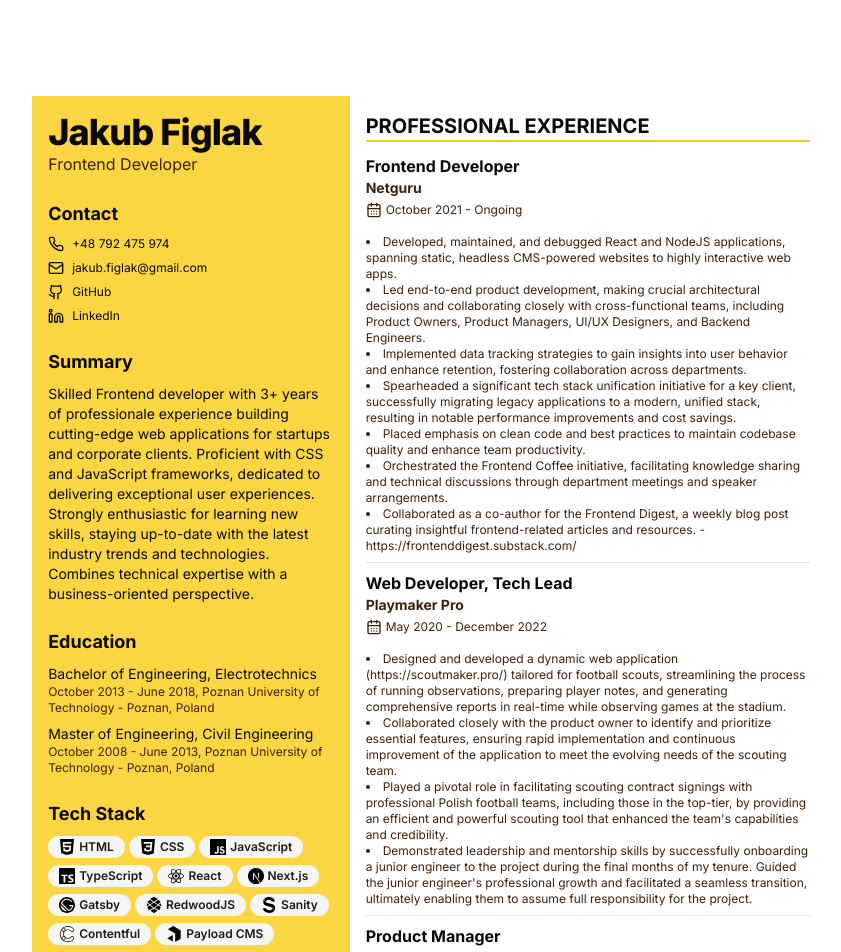
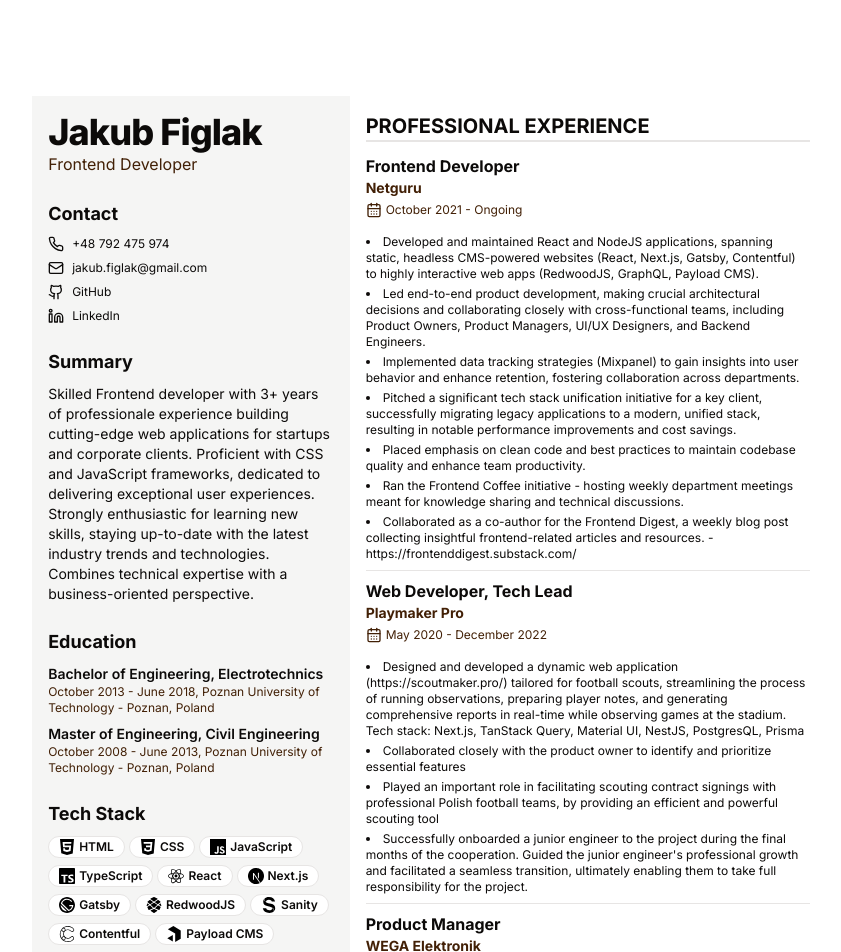
Before and after one commit to jakubfiglak/resume, a Next.js app: page / in a window 1280 px wide. Shown: the top 952 px of the page, without its empty margins (211-1052 px from the left). Built offline with nearby package versions, Linux system fonts and the light colour scheme.

Commit message:
feat: updates

```diff
--- a/app/components/netguru-content.tsx
+++ b/app/components/netguru-content.tsx
@@ -2,9 +2,9 @@ export const NetguruContent = () => {
   return (
     <ul>
       <li>
-        Developed, maintained, and debugged React and NodeJS applications,
-        spanning static, headless CMS-powered websites to highly interactive web
-        apps.
+        Developed and maintained React and NodeJS applications, spanning static,
+        headless CMS-powered websites (React, Next.js, Gatsby, Contentful) to
+        highly interactive web apps (RedwoodJS, GraphQL, Payload CMS).
       </li>
       <li>
         Led end-to-end product development, making crucial architectural
@@ -13,11 +13,12 @@ export const NetguruContent = () => {
         Engineers.
       </li>
       <li>
-        Implemented data tracking strategies to gain insights into user behavior
-        and enhance retention, fostering collaboration across departments.
+        Implemented data tracking strategies (Mixpanel) to gain insights into
+        user behavior and enhance retention, fostering collaboration across
+        departments.
       </li>
       <li>
-        Spearheaded a significant tech stack unification initiative for a key
+        Pitched a significant tech stack unification initiative for a key
         client, successfully migrating legacy applications to a modern, unified
         stack, resulting in notable performance improvements and cost savings.
       </li>
@@ -26,13 +27,12 @@ export const NetguruContent = () => {
         quality and enhance team productivity.
       </li>
       <li>
-        Orchestrated the Frontend Coffee initiative, facilitating knowledge
-        sharing and technical discussions through department meetings and
-        speaker arrangements.
+        Ran the Frontend Coffee initiative - hosting weekly department meetings
+        meant for knowledge sharing and technical discussions.
       </li>
       <li>
         Collaborated as a co-author for the Frontend Digest, a weekly blog post
-        curating insightful frontend-related articles and resources. -{" "}
+        collecting insightful frontend-related articles and resources. -{" "}
         <a href="https://frontenddigest.substack.com/">
           https://frontenddigest.substack.com/
         </a>
--- a/app/components/playmaker-content.tsx
+++ b/app/components/playmaker-content.tsx
@@ -6,26 +6,23 @@ export const PlaymakerContent = () => {
         <a href="https://scoutmaker.pro/">https://scoutmaker.pro/</a>) tailored
         for football scouts, streamlining the process of running observations,
         preparing player notes, and generating comprehensive reports in
-        real-time while observing games at the stadium.
+        real-time while observing games at the stadium. Tech stack: Next.js,
+        TanStack Query, Material UI, NestJS, PostgresQL, Prisma
       </li>
       <li>
         Collaborated closely with the product owner to identify and prioritize
-        essential features, ensuring rapid implementation and continuous
-        improvement of the application to meet the evolving needs of the
-        scouting team.
+        essential features
       </li>
       <li>
-        Played a pivotal role in facilitating scouting contract signings with
-        professional Polish football teams, including those in the top-tier, by
-        providing an efficient and powerful scouting tool that enhanced the
-        team&apos;s capabilities and credibility.
+        Played an important role in facilitating scouting contract signings with
+        professional Polish football teams, by providing an efficient and
+        powerful scouting tool
       </li>
       <li>
-        Demonstrated leadership and mentorship skills by successfully onboarding
-        a junior engineer to the project during the final months of my tenure.
-        Guided the junior engineer&apos;s professional growth and facilitated a
-        seamless transition, ultimately enabling them to assume full
-        responsibility for the project.
+        Successfully onboarded a junior engineer to the project during the final
+        months of the cooperation. Guided the junior engineer&apos;s
+        professional growth and facilitated a seamless transition, ultimately
+        enabling them to take full responsibility for the project.
       </li>
     </ul>
   );
--- a/app/components/resume.tsx
+++ b/app/components/resume.tsx
@@ -16,7 +16,7 @@ export const Resume = () => {
   return (
     <div>
       <article ref={resumeRef} className="w-[21cm] h-[29.7cm] flex">
-        <aside className="bg-primary/80 basis-2/5 p-4 space-y-6">
+        <aside className="bg-muted basis-2/5 p-4 space-y-6">
           <header>
             <h1 className="text-4xl font-extrabold tracking-tight">
               Jakub Figlak
@@ -73,14 +73,18 @@ export const Resume = () => {
             <h2 className="text-lg font-bold mb-2">Education</h2>
             <ul className="text-sm space-y-2">
               <li>
-                <p>Bachelor of Engineering, Electrotechnics</p>
+                <p className="font-semibold">
+                  Bachelor of Engineering, Electrotechnics
+                </p>
                 <p className="text-primary-foreground text-xs">
                   October 2013 - June 2018, Poznan University of Technology -
                   Poznan, Poland
                 </p>
               </li>
               <li>
-                <p>Master of Engineering, Civil Engineering</p>
+                <p className="font-semibold">
+                  Master of Engineering, Civil Engineering
+                </p>
                 <p className="text-primary-foreground text-xs">
                   October 2008 - June 2013, Poznan University of Technology -
                   Poznan, Poland
@@ -93,7 +97,7 @@ export const Resume = () => {
             <ul className="flex flex-wrap gap-1">
               {technologies.map(({ name, icon }) => (
                 <li key={name}>
-                  <Badge variant="secondary" className="gap-1">
+                  <Badge variant="outline" className="gap-1 bg-white">
                     <Image src={icon} alt={name} className="h-4 w-4" priority />
                     {name}
                   </Badge>
@@ -121,7 +125,7 @@ export const Resume = () => {
             <h2 className="text-xl font-bold uppercase text-foreground">
               Professional experience
             </h2>
-            <Separator className="h-[2px] bg-primary mb-3" />
+            <Separator className="h-[2px] mb-3" />
 
             {jobs.map(({ id, title, time, company, content }, idx) => (
               <div key={id}>
--- a/components/job.tsx
+++ b/components/job.tsx
@@ -26,7 +26,9 @@ export const Job = ({
       <div className="flex items-center gap-1 text-xs text-primary-foreground mt-1 mb-4">
         <CalendarDaysIcon className="h-4 w-4" /> {time}
       </div>
-      <div className="[&_ul]:list-disc [&_ul]:list-inside">{children}</div>
+      <div className="[&_ul]:list-disc [&_ul]:list-inside text-foreground [&_ul]:space-y-1">
+        {children}
+      </div>
     </div>
   );
 };
```
